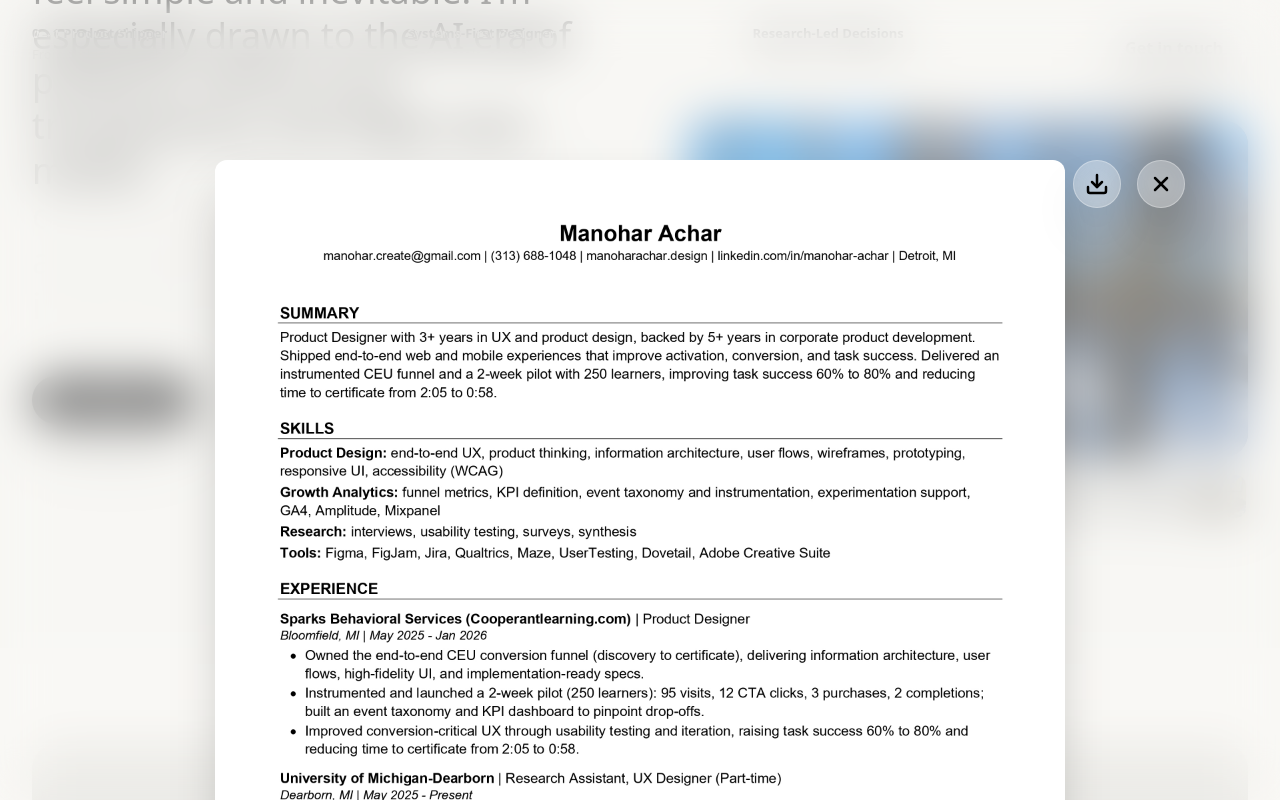
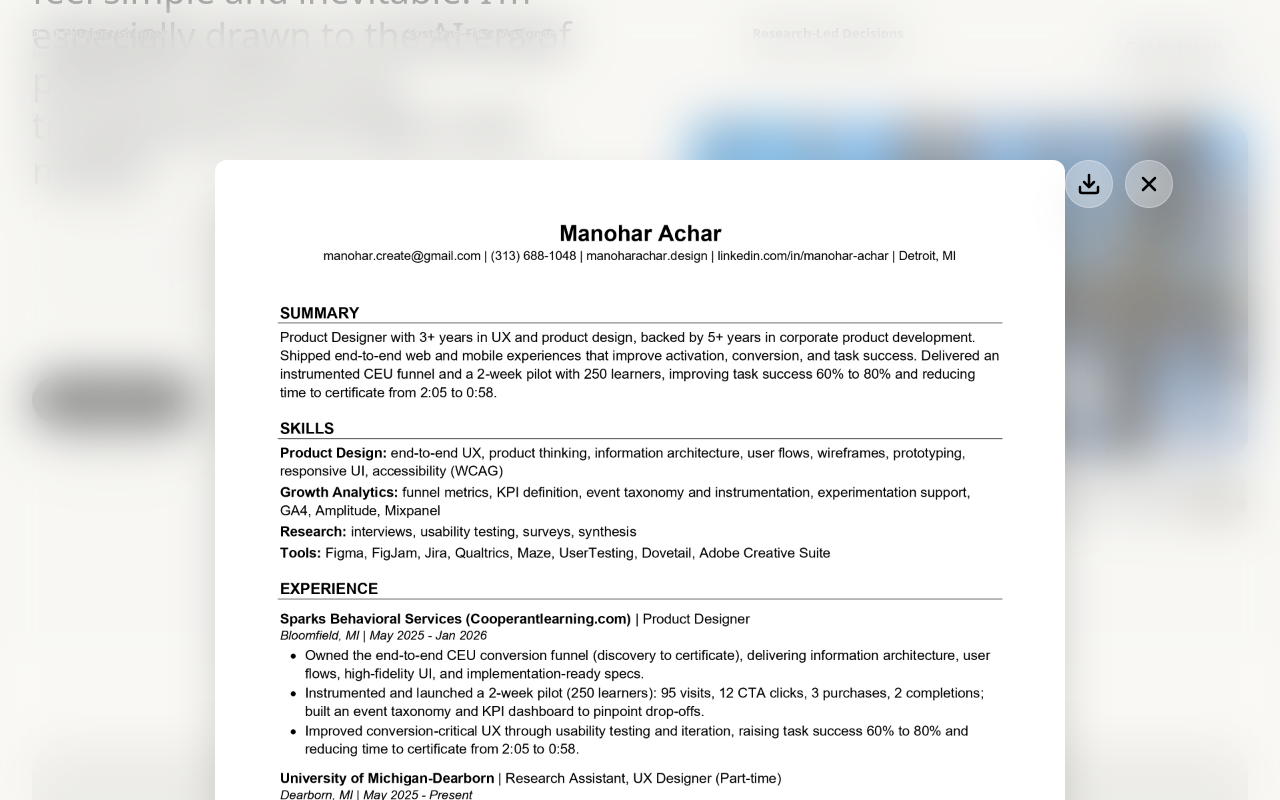
Before and after one commit to ManoharAchar/manohar-portfolio, a Next.js app: page / in a window 1280 px wide. Both pictures are taken after a click on the button "View Resume". Shown: the part 3094-3894 px from the top of the page. Built offline with nearby package versions, Linux system fonts and the light colour scheme; grey boxes are pictures that could not be loaded.

Commit message:
style: adjusted resume controls gap math for perfectly even layout spacing

```diff
--- a/components/ResumeOverlay.tsx
+++ b/components/ResumeOverlay.tsx
@@ -53,7 +53,7 @@
                         onClick={(e) => e.stopPropagation()}
                     >
                         {/* Controls (matching the mockup style, aligned side-by-side to right edge) */}
-                        <div className="absolute -top-16 right-4 lg:top-0 lg:-right-[120px] flex flex-row items-center gap-4 z-[110]">
+                        <div className="absolute -top-16 right-4 lg:top-0 lg:-right-[108px] flex flex-row items-center gap-3 z-[110]">
                             <motion.a
                                 href="/resume/Manohar Achar - Resume .pdf"
                                 download
```
